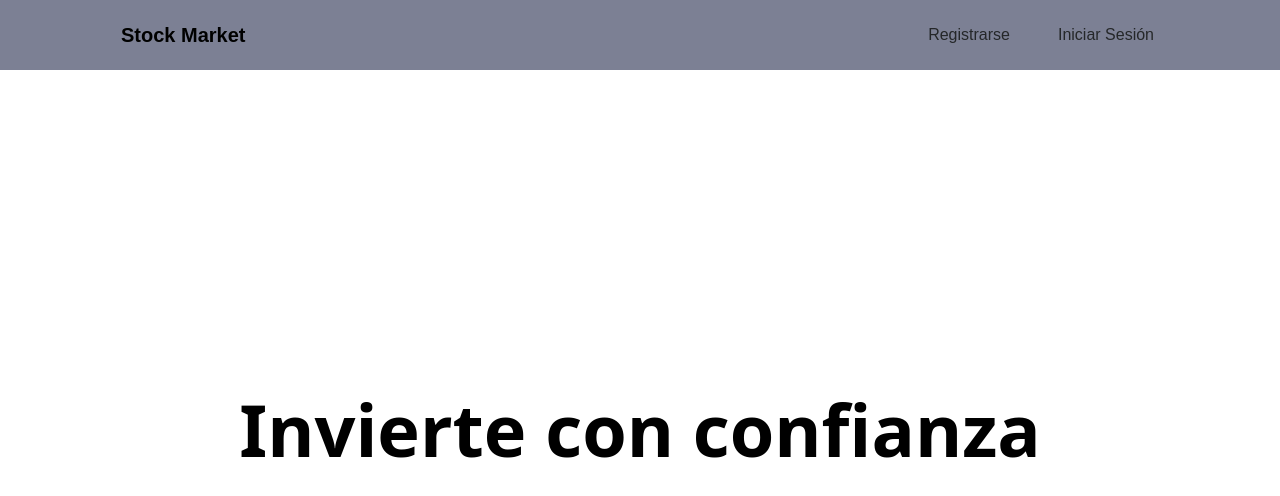
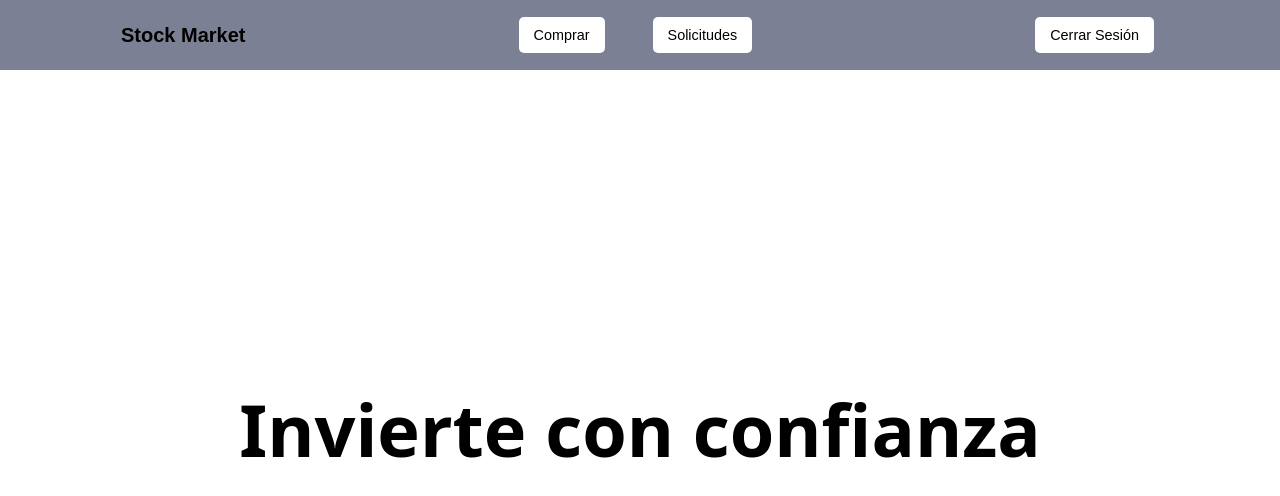
Before and after one commit to llambias/Front-arquisis, a React (Vite) app: page / in a window 1280 px wide. Shown: the top 496 px of the page. Built offline with nearby package versions, Linux system fonts and the light colour scheme; no server answers.

Commit message:
add dynamic navabar elements rendering

```diff
--- a/src/Router.jsx
+++ b/src/Router.jsx
@@ -14,7 +14,7 @@ function Router() {
   return (
     <Routes>
       <Route path={"/"} element={<LandingPage />} />
-      <Route path={"/Login"} element={<Login />} />
+      <Route path={"/login"} element={<Login />} />
       <Route path={"/register"} element={<Register />} />
       <Route path={"/stocks"} element={<Inicial />} />
       <Route element={<PrivateWrapper />}>
--- a/src/components/Navbar.css
+++ b/src/components/Navbar.css
@@ -46,7 +46,18 @@ a {
 }
 
 .links {
-    color: #252729; /* Cambia el color de la letra de los links */
+    color: #000000; /* Cambia el color de la letra de los links */
+    cursor: pointer;
+    font-weight: 500;
+    font-size: 0.9rem;
+    border-radius: 5px;
+    padding: 10px 15px;
+    color: #000000;
+    background-color: #ffffff;
+}
+
+.links:hover {
+    background-color: #f5f5f5;
 }
 
 .nav-logo {
--- a/src/components/Navbar.jsx
+++ b/src/components/Navbar.jsx
@@ -1,23 +1,51 @@
-import React from 'react';
-import './Navbar.css'
-import { Link } from 'react-router-dom';
+import React from "react";
+import "./Navbar.css";
+import { Link, useNavigate } from "react-router-dom";
+import { useAuth } from "../context/AuthContext";
 
 export default function Navbar() {
-    return (
-        <>
-            <div className="main-nav-div">
-                <nav className='navbar'>
-                    <div className='nav-left'>
-                        <p className='nav-logo'>Stock Market</p>
-                    </div>
-                    <div className='nav-right'>
-                        <Link className='links' to="/register">Registrarse</Link>
+  const { isAuthenticated, logout } = useAuth();
+  const navigate = useNavigate();
 
-                        <Link className='links' to="/Login">Iniciar Sesión</Link>
-                    </div>
-                </nav>
+  const handleLogout = () => {
+    logout();
+    navigate("/login");
+  };
 
-            </div>
-        </>
-    );
+  return (
+    <div className="main-nav-div">
+      <nav className="navbar">
+        <div className="nav-left">
+          <p className="nav-logo">Stock Market</p>
+        </div>
+        {true && (
+          <div className="nav-right">
+            <Link className="links" to="/stocks">
+              Comprar
+            </Link>
+            <Link className="links" to="/stocks">
+              Solicitudes
+            </Link>
+          </div>
+        )}
+        <div className="nav-right">
+          {true ? (
+            <a className="links" onClick={handleLogout}>
+              Cerrar Sesión
+            </a>
+          ) : (
+            <>
+              <Link className="links" to="/register">
+                Registrarse
+              </Link>
+
+              <Link className="links" to="/login">
+                Iniciar Sesión
+              </Link>
+            </>
+          )}
+        </div>
+      </nav>
+    </div>
+  );
 }
```
